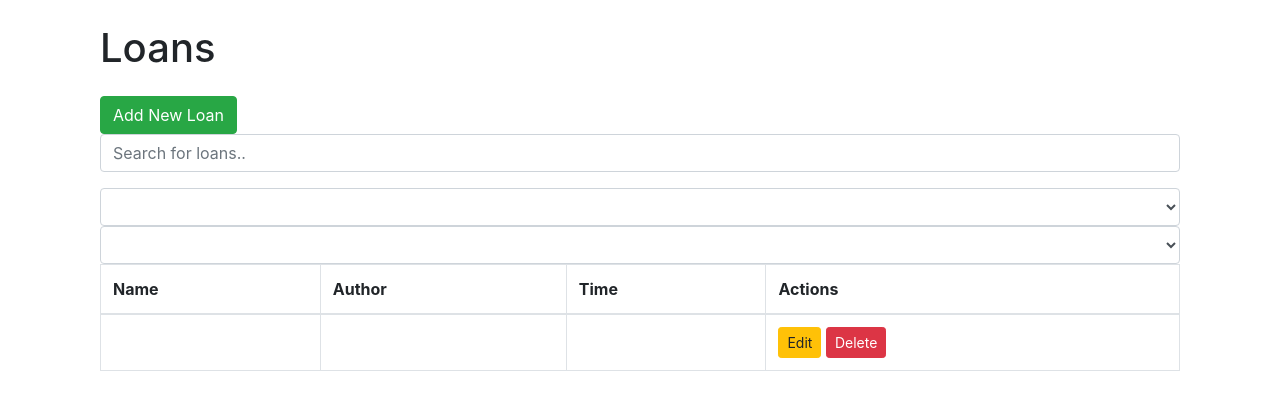
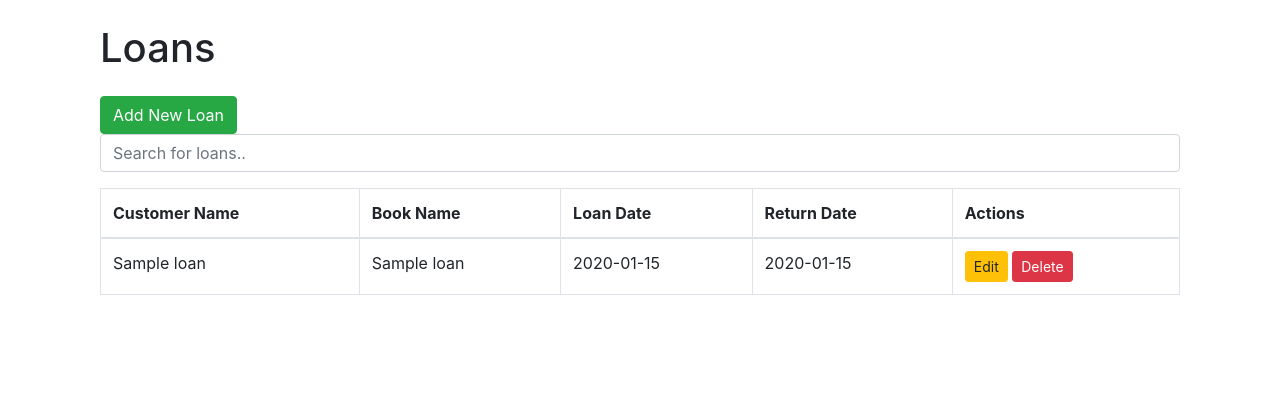
Before and after one commit to MohammadSatel/Flask_Book_Library, a Flask app: page /loans/ in a window 1280 px wide. Shown: the part 56-466 px from the top of the page. Run offline with Flask 3, Linux system fonts and the light colour scheme; tables that the repository leaves empty hold one stand-in row (values such as "Sample post"); lists and menus that the app fills with data are empty; some libraries are stand-ins or nearby versions.

Commit message:
loans CRUD bugs

```diff
--- a/project/loans/forms.py
+++ b/project/loans/forms.py
@@ -1,10 +1,8 @@
-#form imports
+# forms.py
 from flask_wtf import FlaskForm
 from wtforms import StringField, TextAreaField, SubmitField
 from wtforms.validators import DataRequired
 
-# Flask forms (wtforms) allow you to easily create forms in format:
-# variable_name = Field_type('Label that will show', validators=[V_func1(), V_func2(),...])
 class CreateLoan(FlaskForm):
     customer_name = StringField('Customer Name', validators=[DataRequired()])
     book_name = StringField('Book Name', validators=[DataRequired()])
--- a/project/loans/models.py
+++ b/project/loans/models.py
@@ -1,5 +1,5 @@
+# models.py
 from project import db, app
-
 
 class Loan(db.Model):
     __tablename__ = 'Loans'
@@ -21,5 +21,6 @@
 
 
 
+
 with app.app_context():
     db.create_all()
--- a/project/loans/views.py
+++ b/project/loans/views.py
@@ -2,21 +2,28 @@
 from project import db
 from project.loans.models import Loan
 from project.loans.forms import CreateLoan
+from project.books.models import Book  # Import the Book model
+from project.customers.models import Customer
 
+
+# Create a Blueprint for loans
 loans = Blueprint('loans', __name__, template_folder='templates', url_prefix='/loans')
 
+# Route to list all loans
 @loans.route('/', methods=['GET'])
 def list_loans():
     loans = Loan.query.all()
     return render_template('loans.html', loans=loans)
 
+# Route to get loan data in JSON format
 @loans.route('/json', methods=['GET'])
 def list_loans_json():
     loans = Loan.query.all()
     loan_list = [{'customer_name': loan.customer_name, 'book_name': loan.book_name, 'loan_date': loan.loan_date, 'return_date': loan.return_date} for loan in loans]
     return jsonify(loans=loan_list)
 
-@loans.route('/create', methods=['POST','GET'])
+# Route to create a new loan
+@loans.route('/create', methods=['POST'])
 def create_loan():
     form = CreateLoan(request.form)
 
@@ -26,11 +33,22 @@
         loan_date = form.loan_date.data
         return_date = form.return_date.data
 
+        # Check if the book is available
+        book = Book.query.filter_by(name=book_name, status='available').first()
+
+        if not book:
+            return jsonify({'error': 'Book not available for loan.'}), 400
+
         new_loan = Loan(customer_name=customer_name, book_name=book_name, loan_date=loan_date, return_date=return_date)
 
         try:
             db.session.add(new_loan)
             db.session.commit()
+
+            # Update book status to 'loaned'
+            book.status = 'loaned'
+            db.session.commit()
+
             return redirect(url_for('loans.list_loans'))
         except Exception as e:
             db.session.rollback()
@@ -38,6 +56,38 @@
     else:
         return jsonify({'error': 'Invalid form data'}), 400
 
+# Route to end a loan
+@loans.route('/end/<int:loan_id>', methods=['POST'])
+def end_loan(loan_id):
+    loan = Loan.query.get(loan_id)
+
+    if not loan:
+        return jsonify({'error': 'Loan not found'}), 404
+
+    # Check if the loan is active
+    if loan.status == 'ended':
+        return jsonify({'error': 'Loan already ended.'}), 400
+
+    # Retrieve the book associated with the loan
+    book = Book.query.filter_by(name=loan.book_name).first()
+
+    if not book:
+        return jsonify({'error': 'Book not found'}), 404
+
+    try:
+        # Update loan status to 'ended'
+        loan.status = 'ended'
+        db.session.commit()
+
+        # Update book status to 'available'
+        book.status = 'available'
+        db.session.commit()
+
+        return redirect(url_for('loans.list_loans'))
+    except Exception as e:
+        db.session.rollback()
+
+# Route to edit a loan
 @loans.route('/<int:loan_id>/edit', methods=['POST'])
 def edit_loan(loan_id):
     loan = Loan.query.get(loan_id)
@@ -61,6 +111,7 @@
     else:
         return jsonify({'error': 'Invalid form data'}), 400
 
+# Route to delete a loan
 @loans.route('/<int:loan_id>/delete', methods=['POST'])
 def delete_loan(loan_id):
     loan = Loan.query.get(loan_id)
--- a/project/static/js/loans.js
+++ b/project/static/js/loans.js
@@ -1,50 +1,83 @@
-// Function to handle search
-function searchLoans() {
-    let input, filter, table, tr, td, i, j, txtValue;
-    input = document.getElementById("searchInput");
-    filter = input.value.toLowerCase();
-    table = document.querySelector(".table");
-    tr = table.getElementsByTagName("tr");
-    for (i = 1; i < tr.length; i++) {
-        td = tr[i].getElementsByTagName("td");
-        let rowDisplay = false;  // Flag to determine if this row should be displayed
-        for (j = 0; j < td.length; j++) {
-            if (td[j]) {
-                txtValue = td[j].textContent || td[j].innerText;
-                if (txtValue.toLowerCase().indexOf(filter) > -1) {
-                    rowDisplay = true;  // Display the row if any cell matches the search
-                    break;
+// Function to populate book and customer dropdowns
+function populateDropdowns() {
+    // Fetch book names and populate the book dropdown
+    $.ajax({
+        url: '/books/json',
+        method: 'GET',
+        success: function(response) {
+            const books = response.books;
+            const bookDropdown = $('#book_name');
+
+            bookDropdown.empty();  // Clear previous options
+
+            // Populate options
+            books.forEach(function(book) {
+                bookDropdown.append($('<option>').val(book.name).text(book.name));
+            });
+        },
+        error: function(error) {
+            console.error('Error fetching book names: ', error);
         }
+    });
+
+    // Fetch customer names and populate the customer dropdown
+    $.ajax({
+        url: '/customers/json',
+        method: 'GET',
+        success: function(response) {
+            const customers = response.customers;
+            const customerDropdown = $('#customer_name');
+
+            customerDropdown.empty();  // Clear previous options
+
+            // Populate options
+            customers.forEach(function(customer) {
+                customerDropdown.append($('<option>').val(customer.name).text(customer.name));
+            });
+        },
+        error: function(error) {
+            console.error('Error fetching customer names: ', error);
         }
-        }
-        tr[i].style.display = rowDisplay ? "" : "none";  // Show or hide the row
-    }
+    });
 }
 
-// Event listener for search input
-document.getElementById("searchInput").addEventListener("input", searchLoans);
+// Function to fetch book details based on the selected book name
+function fetchBookDetails(bookName) {
+    return $.ajax({
+        url: `/books/details/${bookName}`, // Modify the URL to match your endpoint for fetching book details
+        method: 'GET',
+    });
+}
 
 // Handle form submission for adding a new Loan
 $(document).ready(function() {
+    // Populate dropdowns when the page loads
+    populateDropdowns();
+
     $('#addLoanForm').submit(function(event) {
         event.preventDefault();  // Prevent the default form submission
 
         // Get form data
-        const customer_name = $('#customer_name').val();
-        const book_name = $('#book_name').val();
-        const loan_date = $('#loan_date').val();
-        const return_date = $('#return_date').val();
+        const formData = {
+            customer_name: $('#customer_name').val(),
+            book_name: $('#book_name').val(),
+            loan_date: $('#loan_date').val(),
+            return_date: $('#return_date').val()
+        };
+
+        const bookName = formData.book_name;
+
+        // Fetch book details based on the selected book name
+        fetchBookDetails(bookName)
+            .then(function(bookDetails) {
+                // Include book details in the form data
+                formData.book_details = bookDetails;
 
                 // Send an AJAX request to create a new Loan
                 $.ajax({
                     url: '/loans/create',
                     method: 'POST',
-            data: {
-                customer_name: customer_name,
-                book_name: book_name,
-                loan_date: loan_date,
-                return_date: return_date
-            },
+                    data: formData,
                     success: function(response) {
                         // Display a success notification
                         alert('Loan added successfully!');
@@ -60,5 +93,9 @@
                         alert('Error adding loan: ' + error.responseJSON.error);
                     }
                 });
+            })
+            .catch(function(error) {
+                console.error('Error fetching book details: ', error);
             });
     });
+});
--- a/project/templates/loans.html
+++ b/project/templates/loans.html
@@ -1,3 +1,4 @@
+<!-- loans.html -->
 {% extends 'base.html' %}
 
 {% block content %}
@@ -12,24 +13,15 @@
         <!-- Search box -->
         <input type="text" id="searchInput" class="form-control mb-3" placeholder="Search for loans..">
 
-        <!-- Book dropdown -->
-        <select id="book_name" class="form-control">
-            <!-- Options will be populated dynamically using JavaScript -->
-        </select>
-
-        <!-- Customer dropdown -->
-        <select id="customer_name" class="form-control">
-            <!-- Options will be populated dynamically using JavaScript -->
-        </select>
-
         <!-- Table to list loans -->
         <table class="table table-bordered">
             <!-- Table header -->
             <thead>
                 <tr>
-                    <th>Name</th>
-                    <th>Author</th>
-                    <th>Time</th>
+                    <th>Customer Name</th>
+                    <th>Book Name</th>
+                    <th>Loan Date</th>
+                    <th>Return Date</th>
                     <th>Actions</th>
                 </tr>
             </thead>
@@ -38,9 +30,10 @@
                 <!-- Loop through loans and display each loan -->
                 {% for loan in loans %}
                     <tr>
-                        <td>{{ loan.name }}</td>
-                        <td>{{ loan.author }}</td>
-                        <td>{{ loan.time }}</td>
+                        <td>{{ loan.customer_name }}</td>
+                        <td>{{ loan.book_name }}</td>
+                        <td>{{ loan.loan_date }}</td>
+                        <td>{{ loan.return_date }}</td>
                         <td>
                             <a href="#" class="btn btn-warning btn-sm">Edit</a>
                             <button class="btn btn-danger btn-sm">Delete</button>
@@ -72,16 +65,22 @@
                     <!-- Add Loan Form -->
                     <form id="addLoanForm">
                         <div class="form-group">
-                            <label for="name">Name</label>
-                            <input type="text" class="form-control" id="name" placeholder="Enter loan name" required>
+                            <label for="customer_name">Customer Name</label>
+                            <input type="text" class="form-control" id="customer_name" placeholder="Enter customer name" required>
                         </div>
                         <div class="form-group">
-                            <label for="author">Author</label>
-                            <input type="text" class="form-control" id="author" placeholder="Enter author name" required>
+                            <label for="book_name">Book Name</label>
+                            <select class="form-control" id="book_name" required>
+                                <!-- Options will be populated dynamically by JavaScript -->
+                            </select>
                         </div>
                         <div class="form-group">
-                            <label for="time">Time</label>
-                            <input type="text" class="form-control" id="time" placeholder="Enter loan time" required>
+                            <label for="loan_date">Loan Date</label>
+                            <input type="text" class="form-control" id="loan_date" placeholder="Enter loan date" required>
+                        </div>
+                        <div class="form-group">
+                            <label for="return_date">Return Date</label>
+                            <input type="text" class="form-control" id="return_date" placeholder="Enter return date" required>
                         </div>
                         <button type="submit" class="btn btn-primary">Add Loan</button>
                     </form>
```
Also changed, not shown: project/data.sqlite. Lines whose indentation alone changed are shown as unchanged.
